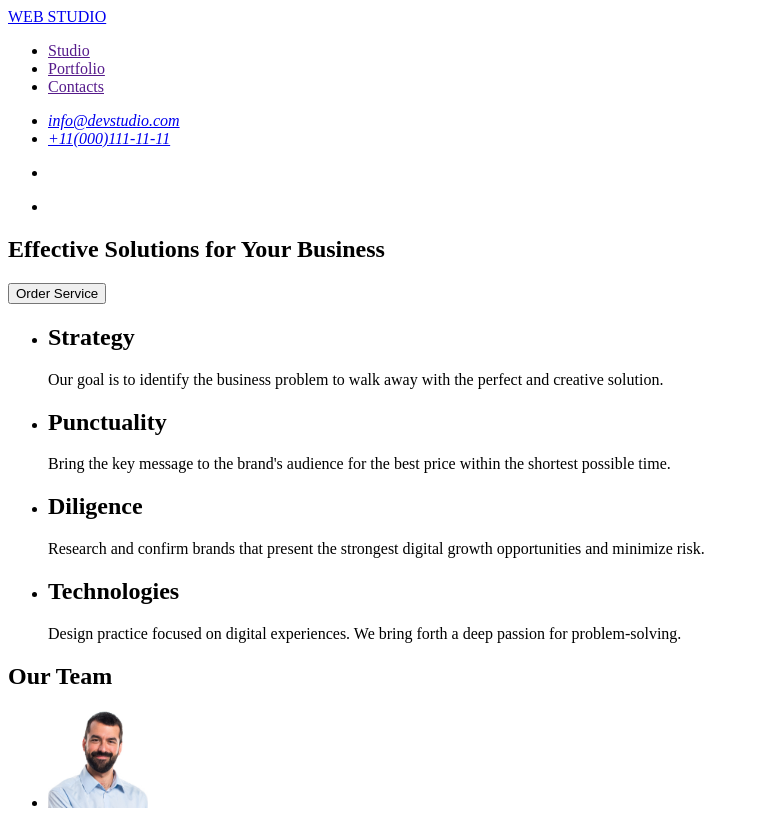
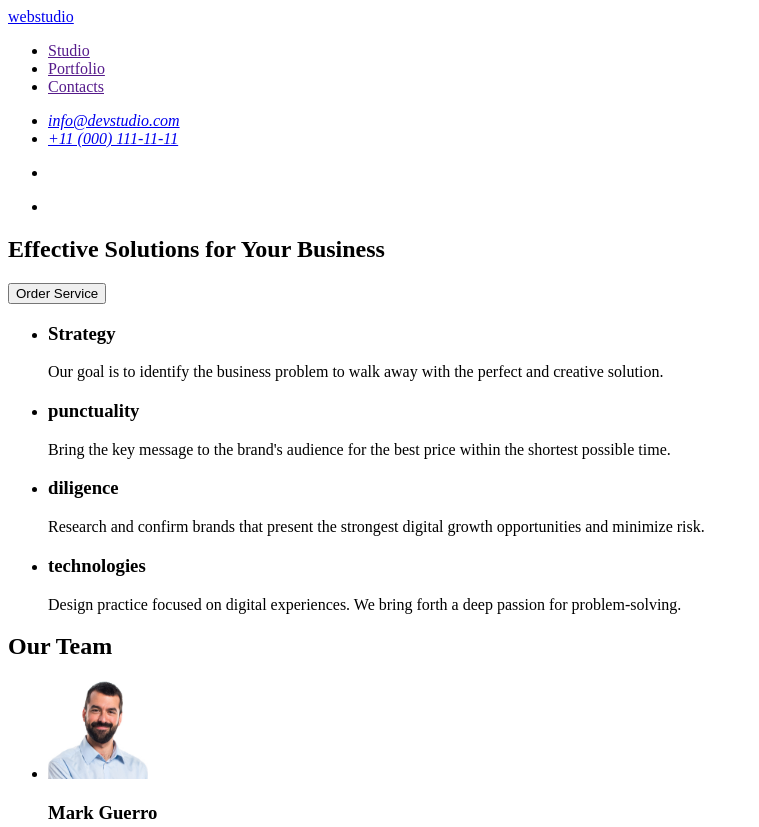
Before and after one commit to UmutcanKAVAK/goit-markup-hw-01, a plain HTML site: page index.html in a window 1280 px wide. Shown: the top 827 px of the page, without its empty margins (0-759 px from the left). Drawn offline with Linux system fonts and the light colour scheme.

Commit message:
new changes

```diff
--- a/index.html
+++ b/index.html
@@ -11,7 +11,7 @@
     <!-- Header Section -->
     <header>
       <nav>
-        <a href="./index.html">WEB STUDIO</a>
+        <a href="./index.html">webstudio</a>
         <ul>
           <li><a href="">Studio</a></li>
           <li><a href="">Portfolio</a></li>
@@ -24,7 +24,7 @@
             <a href="mailto:info@devstudio.com"> info@devstudio.com</a>
           </li>
           <li>
-            <a href="tel:+110001111111"> +11(000)111-11-11</a>
+            <a href="tel:+110001111111"> +11 (000) 111-11-11</a>
           </li>
         </ul>
       </address>
@@ -40,34 +40,34 @@
     <!-- Main Content Section -->
     <main>
       <section>
-        <h1>Effective Solutions for Your Business</h1>
+        <h2>Effective Solutions for Your Business</h2>
         <button type="button">Order Service</button>
       </section>
       <section>
         <ul>
           <li>
-            <h2>Strategy</h2>
+            <h3>Strategy</h3>
             <p>
               Our goal is to identify the business problem to walk away with the
               perfect and creative solution.
             </p>
           </li>
           <li>
-            <h2>Punctuality</h2>
+            <h3>punctuality</h3>
             <p>
               Bring the key message to the brand's audience for the best price
               within the shortest possible time.
             </p>
           </li>
           <li>
-            <h2>Diligence</h2>
+            <h3>diligence</h3>
             <p>
               Research and confirm brands that present the strongest digital
               growth opportunities and minimize risk.
             </p>
           </li>
           <li>
-            <h2>Technologies</h2>
+            <h3>technologies</h3>
             <p>
               Design practice focused on digital experiences. We bring forth a
               deep passion for problem-solving.
```
